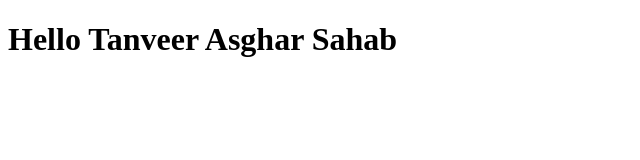
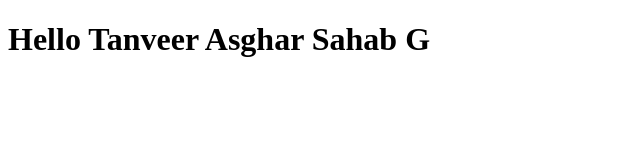
Before and after one commit to tanveerasghar19/BootcampTanveer2020, a plain HTML site: page index.html in a window 1280 px wide. Shown: the full height of the page, 0-640 px from the left. Drawn offline with Linux system fonts and the light colour scheme.

Commit message:
Update index.html

```diff
--- a/index.html
+++ b/index.html
@@ -6,7 +6,7 @@
     <title>Document</title>
 </head>
 <body>
-    <h1>Hello Tanveer Asghar Sahab</h1>
+    <h1>Hello Tanveer Asghar Sahab G</h1>
 
 </body>
 </html>
```
